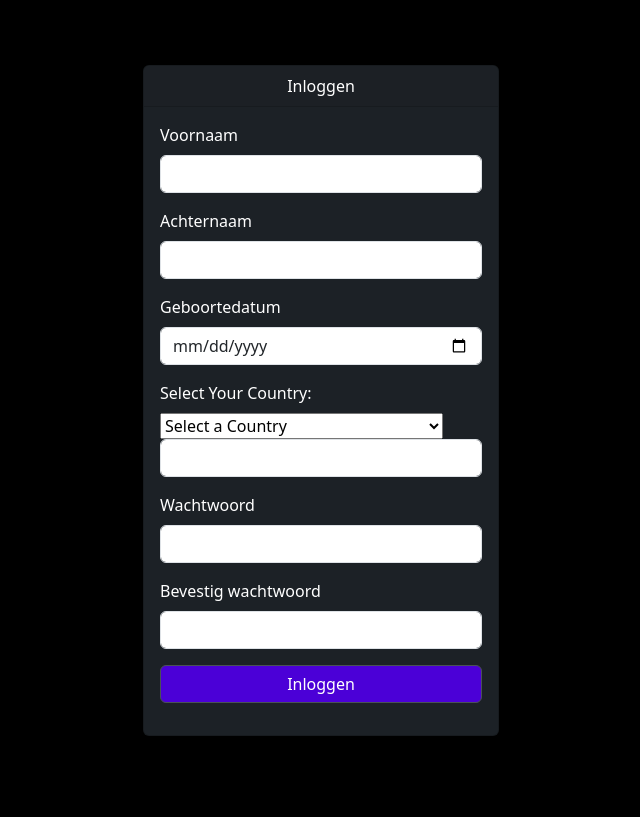
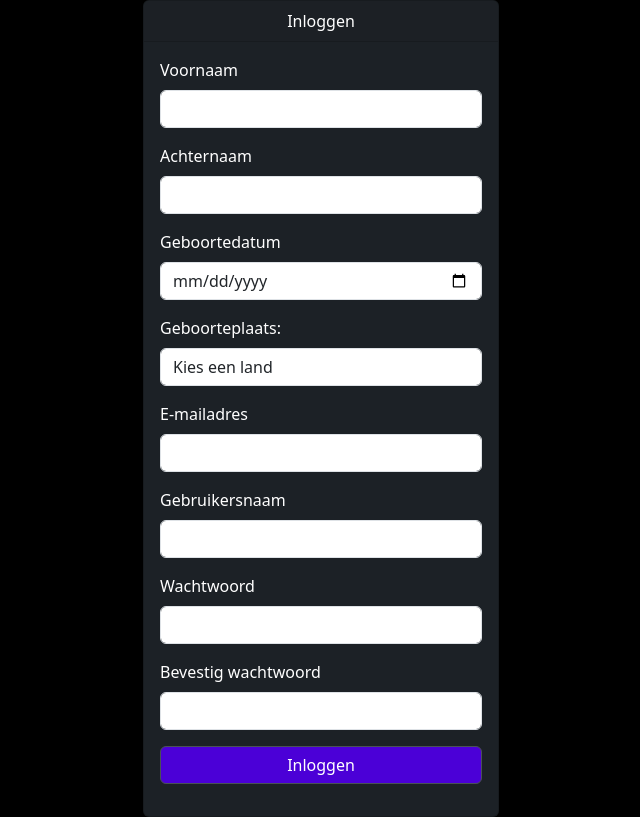
Before and after one commit to Eletrodude/Chirpify-X, a PHP site: page /PhP-html/Register.html in a window 1280 px wide. Shown: the whole page, without its empty margins (319-959 px from the left). Before the commit the page ends 736 px from the top, so only its background shows below. Run offline with PHP 8.4, Linux system fonts and the light colour scheme.

Commit message:
V0.3.2 Completely added Database, countries list, and username.

```diff
--- a/CSS/style.css
+++ b/CSS/style.css
@@ -1,6 +1,7 @@
 body {
     background-color: #000000;
     color: #ffffff;
+
 }
 .card {
     background-color: #1c2126;
--- a/PhP-html/Register.html
+++ b/PhP-html/Register.html
@@ -2,14 +2,14 @@
 <link href="https://cdn.jsdelivr.net/npm/bootstrap@5.3.0/dist/css/bootstrap.min.css" rel="stylesheet">
 <link rel="stylesheet" href="../CSS/style.css">
 
-<body class="d-flex align-items-center justify-content-center vh-100">
+<body class="d-flex align-items-center justify-content-center vh-99">
     <div class="container">
         <div class="row justify-content-center">
             <div class="col-md-4">
                 <div class="card">
                     <div class="card-header text-center">Inloggen</div>
                     <div class="card-body">
-                        <form method="POST" action="Register.php">
+                        <form method="POST" action="../Database/conn.php">
                             <div class="mb-3">
                                 <label for="first_name" class="form-label">Voornaam</label>
                                 <input type="text" class="form-control" id="first_name" name="first_name" required>
@@ -24,9 +24,9 @@
                             </div>
 
                             <div class="mb-3">
-                                <label for="country" class="form-label">Select Your Country:</label>
-                                <select id="country" name="Country_Of_Residence" required>
-                                    <option value="">Select a Country</option>
+                                <label for="country" class="form-label">Geboorteplaats:</label>
+                                <select id="country" name="country_of_residence" class="form-control"  required>
+                                    <option value="">Kies een land</option>
                                     <option value="Afghanistan">Afghanistan</option>
                                     <option value="Albania">Albania</option>
                                     <option value="Algeria">Algeria</option>
@@ -222,12 +222,19 @@
                                     <option value="Yemen">Yemen</option>
                                     <option value="Zambia">Zambia</option>
                                     <option value="Zimbabwe">Zimbabwe</option>
+                                </select>
                             </div>
 
                             <div class="mb-3">
                                 <label for="email" class="form-label">E-mailadres</label>
                                 <input type="email" class="form-control" id="email" name="email" required>
                             </div>
+
+                            <div class="mb-3">
+                                <label for="username" class="form-label">Gebruikersnaam</label>
+                                <input type="text" class="form-control" id="username" name="username" required>
+                            </div>
+
                             <div class="mb-3">
                                 <label for="password" class="form-label">Wachtwoord</label>
                                 <input type="password" class="form-control" id="password" name="password" required>
```
Also changed, not shown: Database/conn.php (+20 -29 lines).
